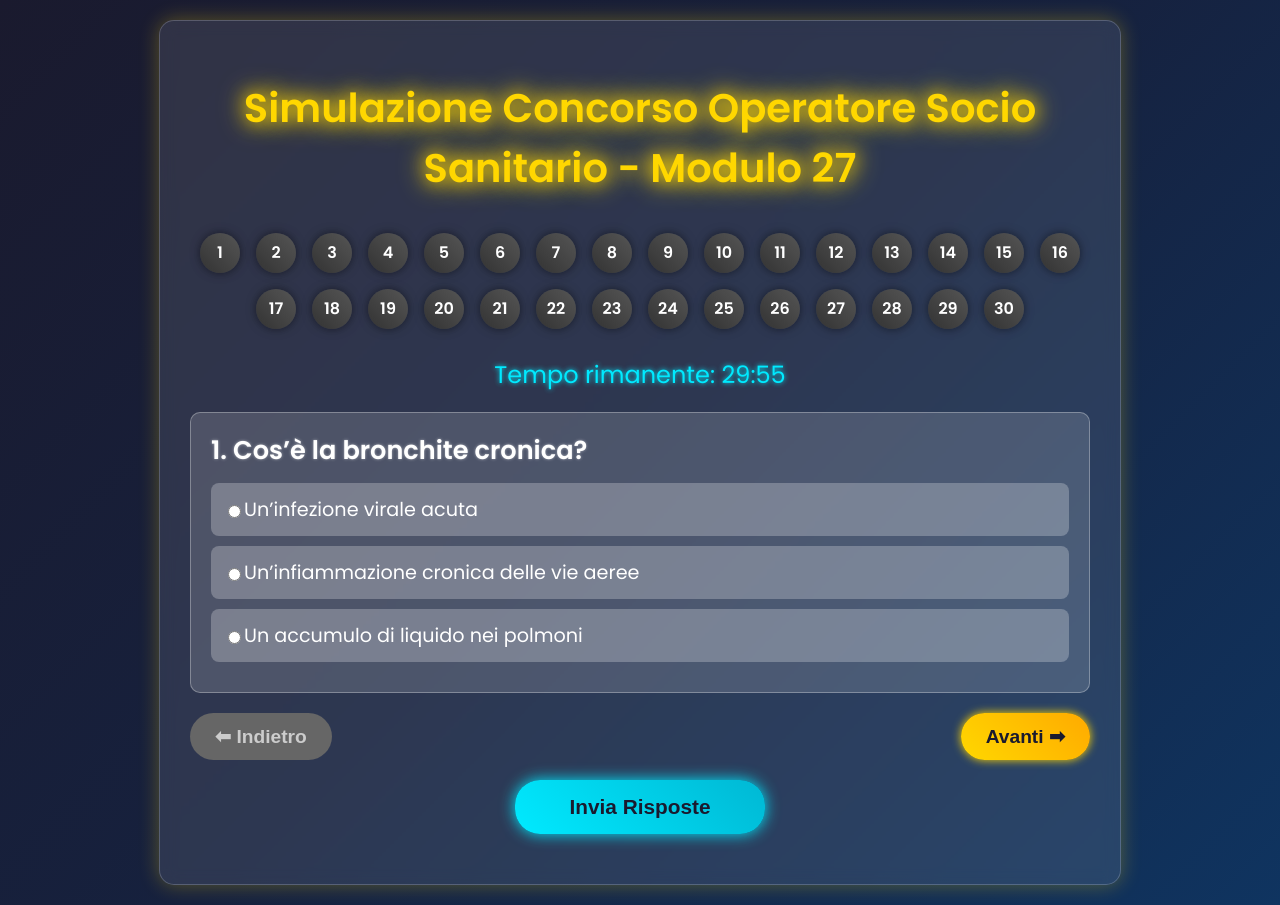
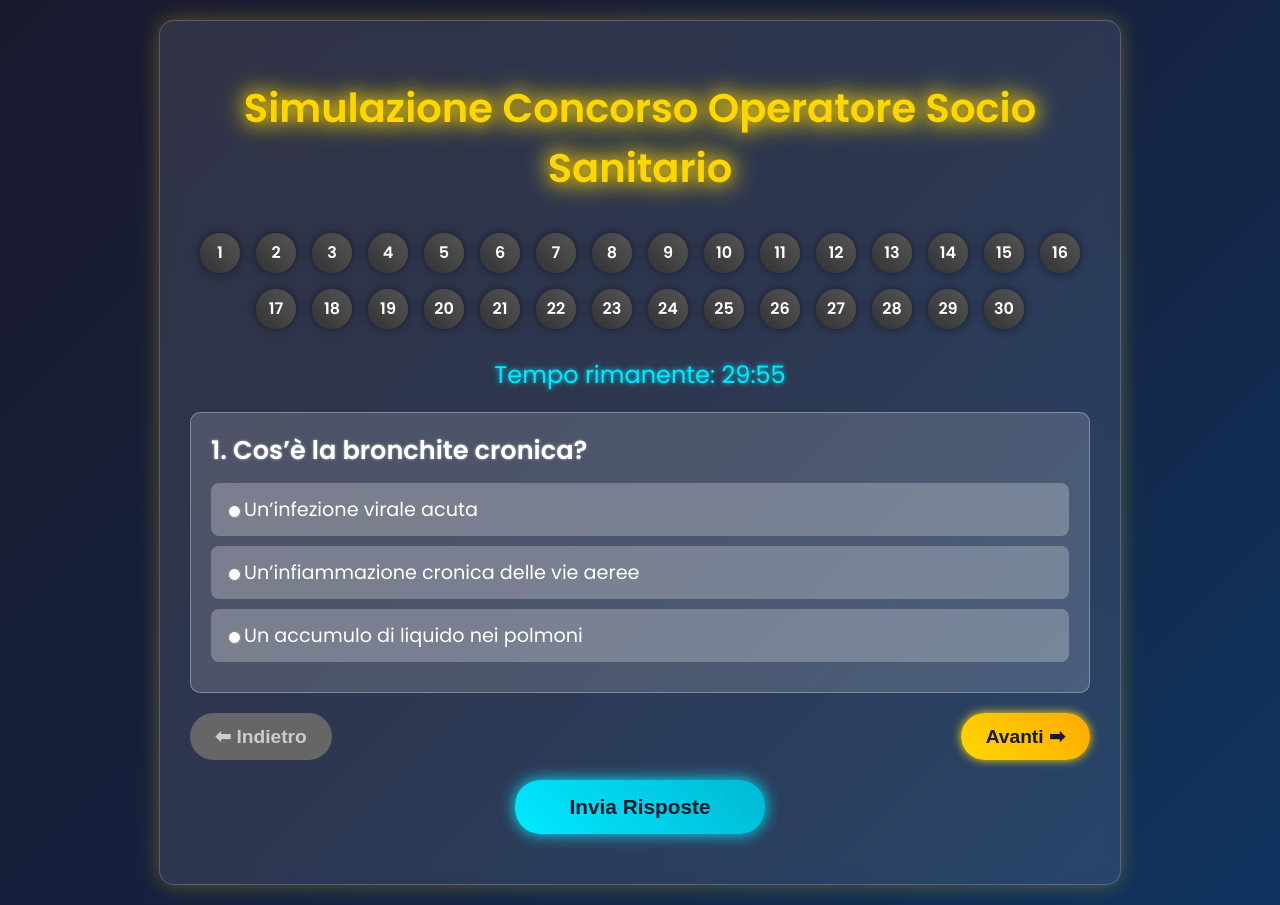
Before and after one commit to Jabo86/quizoss24, a plain HTML site: page index.html in a window 1280 px wide. Drawn offline with Linux system fonts and the light colour scheme.

Commit message:
Update index.html

```diff
--- a/index.html
+++ b/index.html
@@ -3,7 +3,7 @@
 <head>
     <meta charset="UTF-8">
     <meta name="viewport" content="width=device-width, initial-scale=1.0">
-    <title>Simulazione Concorso Operatore Socio Sanitario - Modulo 27</title>
+    <title>Simulazione Concorso Operatore Socio Sanitario </title>
     <style>
         body {
             font-family: 'Poppins', sans-serif;
@@ -233,7 +233,7 @@
 </head>
 <body>
     <div class="container">
-        <h1>Simulazione Concorso Operatore Socio Sanitario - Modulo 27</h1>
+        <h1>Simulazione Concorso Operatore Socio Sanitario </h1>
         <div class="question-nav" id="questionNav"></div>
         <div id="timer">Tempo rimanente: <span id="time">30:00</span></div>
         <div id="quiz"></div>
```
